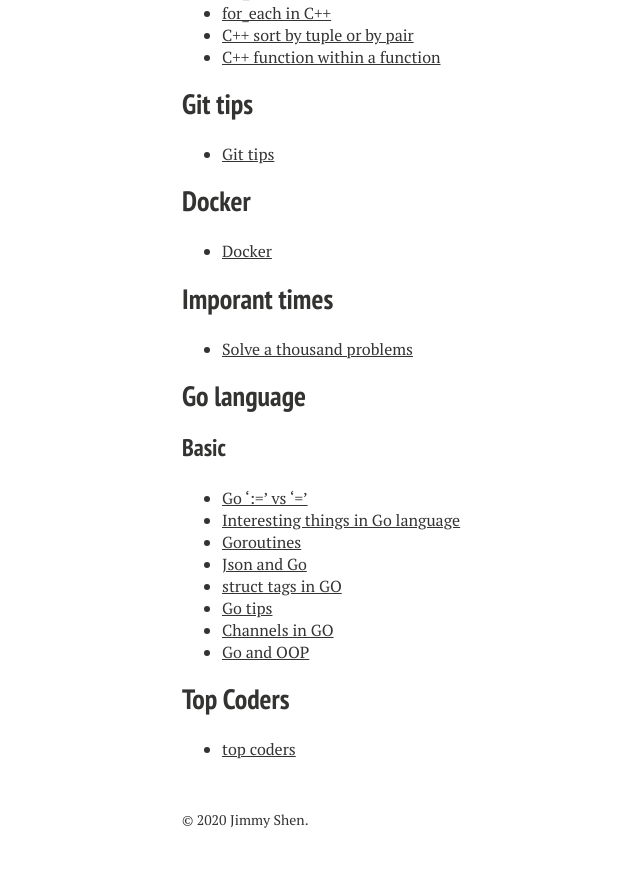
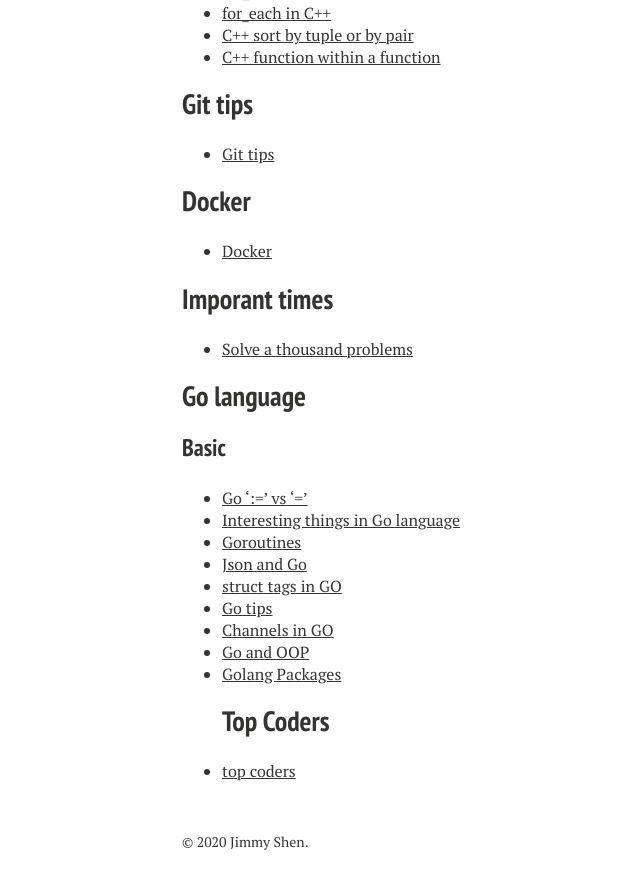
Before and after one commit to xiaokeshen/xiaokeshen.github.io, a Jekyll site: the page built from blog/index.md, in a window 1280 px wide and 900 px high, scrolled down 10638 px. Shown: the top 889 px of the window, without its empty margins (138-778 px from the left). Built offline with Jekyll 4.4.1, drawn with Linux system fonts in a browser that asks for light colours; nearby versions of some CDN libraries.

Commit message:
Add go summary

```diff
--- a/blog/index.md
+++ b/blog/index.md
@@ -370,6 +370,6 @@ My 'Serious' coding got started since I became a student as a Computer Science M
 - [Go tips](https://medium.com/@jim.morris.shen/go-tips-e11bbfd3fe7d?sk=af1af923e2daab4983f61f2a83d78c6f)
 - [Channels in GO](https://medium.com/@jim.morris.shen/channels-in-go-4e964f93072b?sk=788a65683c938abb017cc0f735742d1e)
 - [Go and OOP](https://medium.com/@jim.morris.shen/go-and-oop-af5ad0253581?sk=ff041ef1de0d8a8b06aa1c618b9a1a60)
-
+- [Golang Packages](https://medium.com/@jim.morris.shen/golang-packages-8a4cbe3536b0?sk=d9890556e072c67d828f1b363ee202f9)
 ## Top Coders
 - [top coders](https://medium.com/@jim.morris.shen/top-coders-c4aa2ffd5544?source=friends_link&sk=64ee99ca78b5b93ab464abd2b6cf87cd)
```
